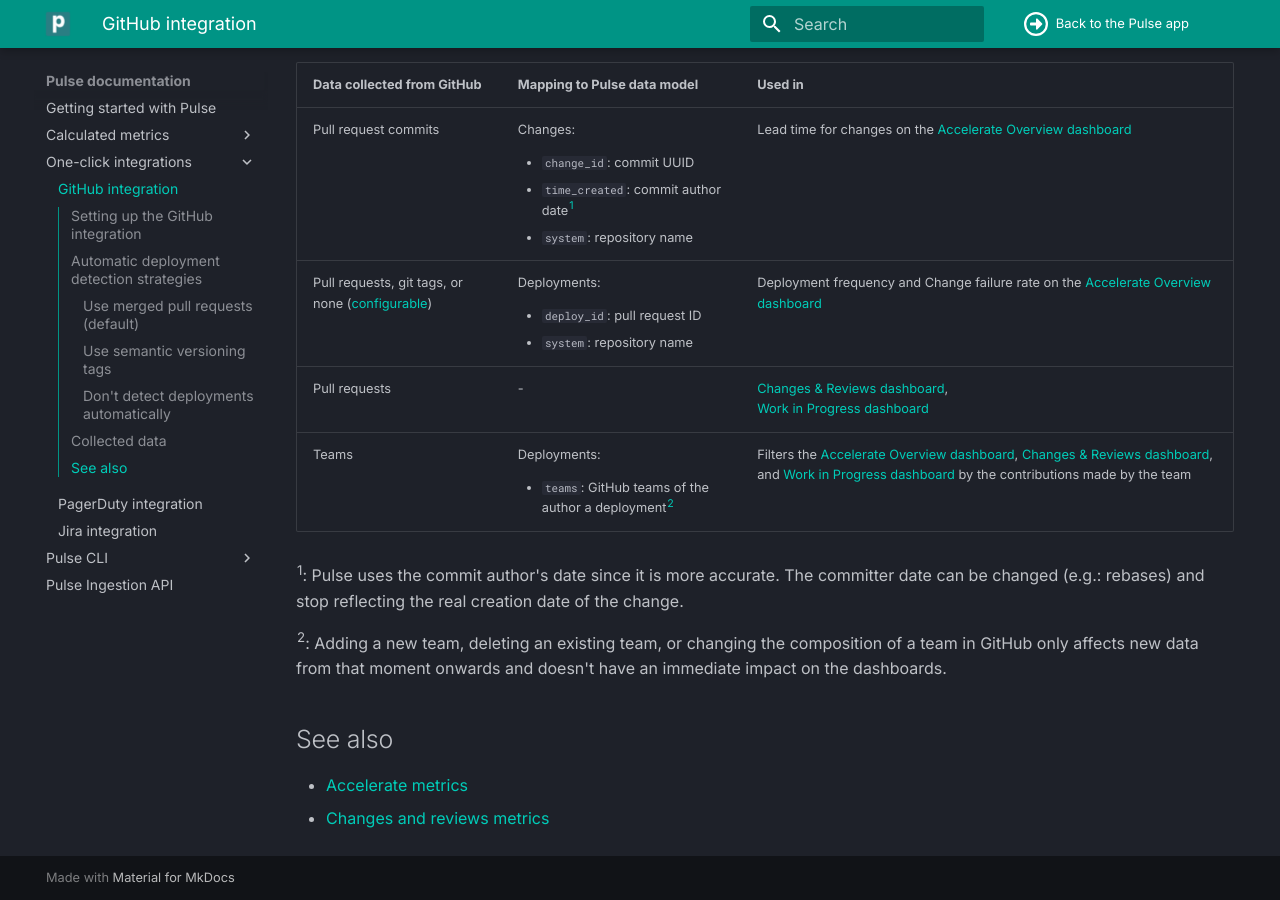
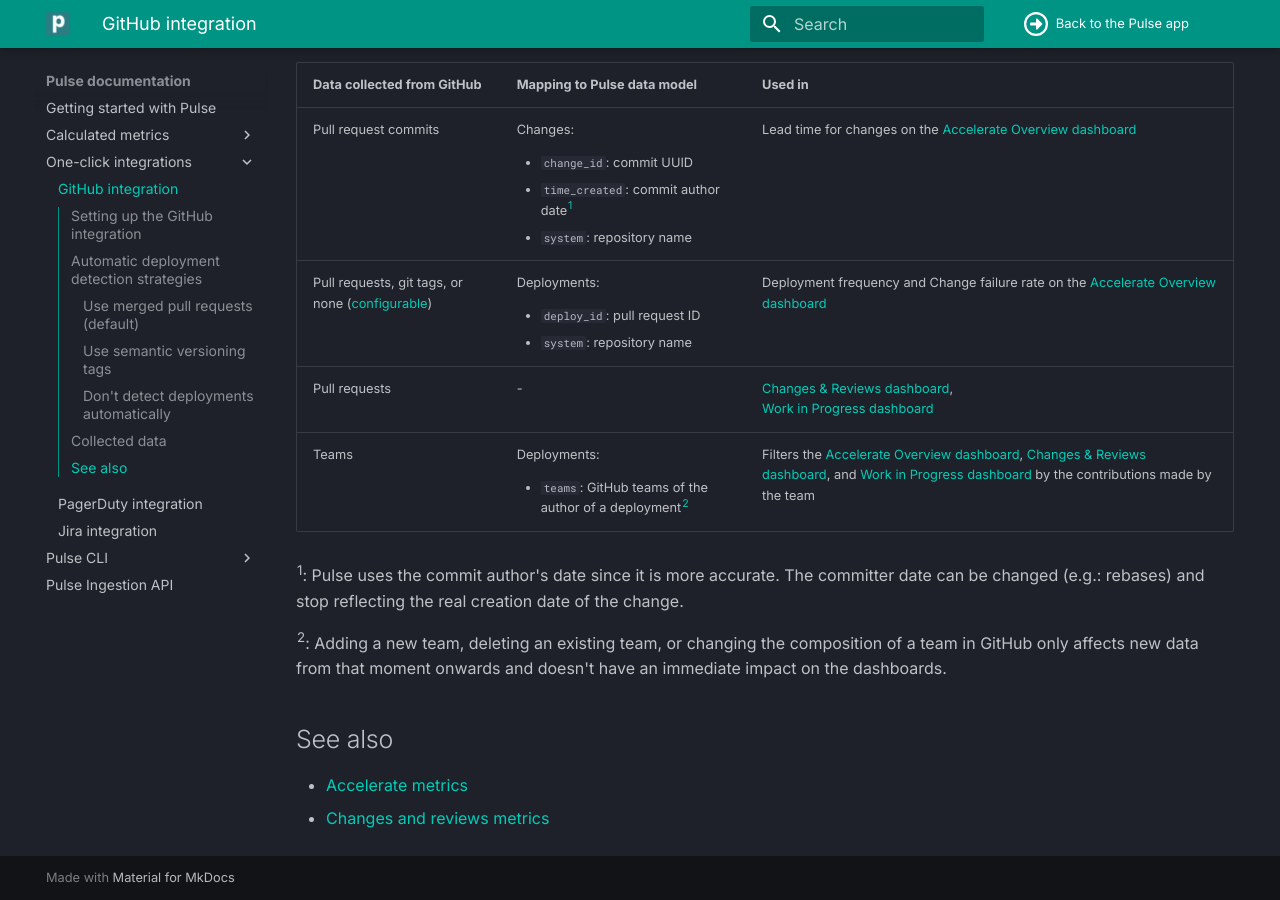
Before and after one commit to codacy/pulse-user-docs, an MkDocs documentation site: the page built from docs/one-click-integrations/github-integration.md, in a window 1280 px wide and 900 px high, scrolled down 3770 px. Built offline with MkDocs 1.6.1 and Material for MkDocs 9.7.7, drawn with Linux system fonts in a browser that asks for light colours.

```diff
--- a/docs/one-click-integrations/github-integration.md
+++ b/docs/one-click-integrations/github-integration.md
@@ -124,7 +124,7 @@ The table below lists the data that the GitHub integration collects from your Gi
     <td>
         <p>Deployments:</p>
         <ul>
-            <li><code>teams</code>: GitHub teams of the author a deployment<sup><a href="#deployment-teams">2</a></sup></li>
+            <li><code>teams</code>: GitHub teams of the author of a deployment<sup><a href="#deployment-teams">2</a></sup></li>
         </ul>
     </td>
     <td>Filters the <a href="../../metrics/accelerate/">Accelerate Overview dashboard</a>, <a href="../../metrics/accelerate-changes/">Changes & Reviews dashboard</a>, and <a href="../../metrics/accelerate-wip/">Work in Progress dashboard</a> by the contributions made by the team</td>
```
